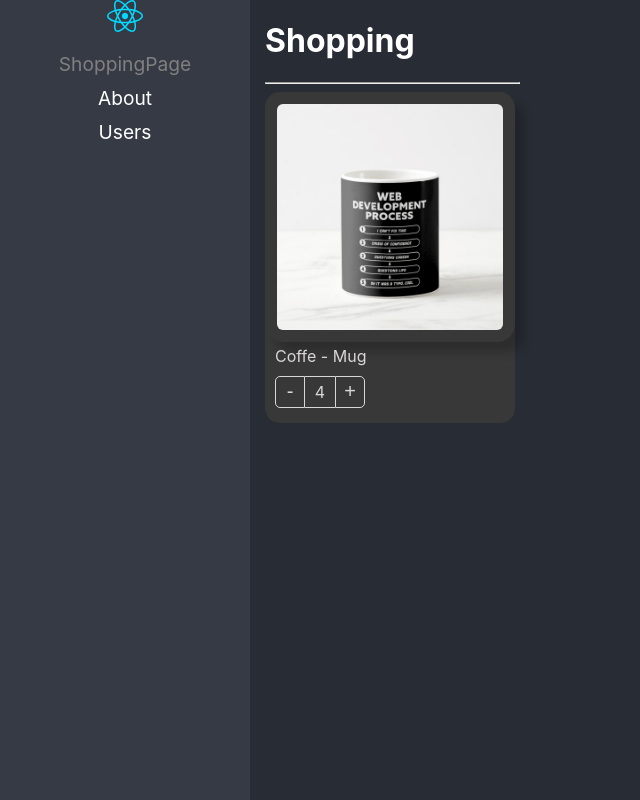
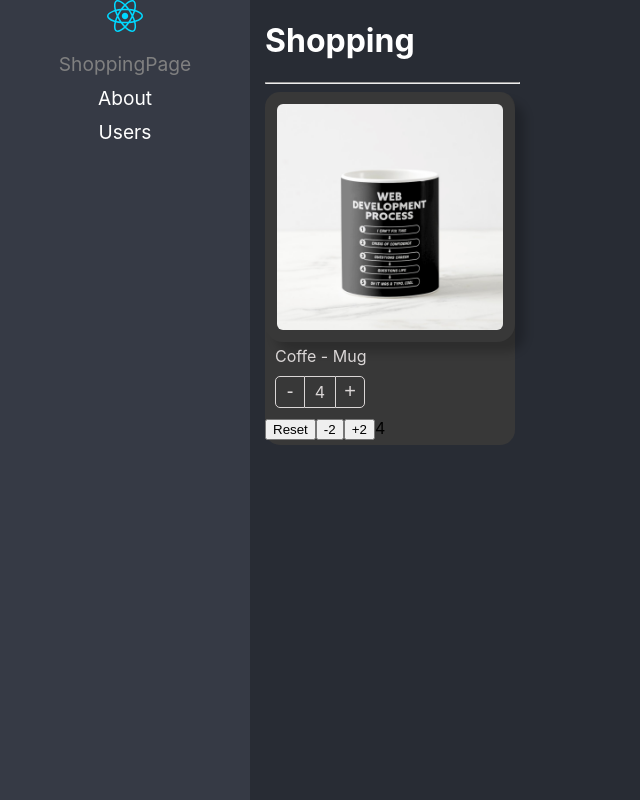
Before and after one commit to Ponny10/react-adv, a React (Vite) app: page /home in a window 1280 px wide. Shown: the whole page, without its empty margins (0-640 px from the left). Built offline with nearby package versions, Linux system fonts and the light colour scheme.

Commit message:
Patrón de Components State Initializer, similar a como trabaja Formik

```diff
--- a/src/02-component-patterns/components/ProductCard.tsx
+++ b/src/02-component-patterns/components/ProductCard.tsx
@@ -18,7 +18,7 @@ const ProductCard = ({
     value = 0,
 }: _ProductCardProps) => {
 
-    const { cart, increaseBy } = useProduct({
+    const { cart, increaseBy, maxCount, reset, isMaxCountReached } = useProduct({
         initialValues,
         onChange,
         product,
@@ -26,12 +26,19 @@ const ProductCard = ({
     });
 
     return (
-        <Provider value={{ cart, increaseBy, product }}>
+        <Provider value={{ cart, increaseBy, product, maxCount }}>
             <div
                 className={`${styles.productCard} ${className}`}
                 style={style}
             >
-                {children()}
+                {children({
+                    count: cart,
+                    increaseBy,
+                    isMaxCountReached,
+                    maxCount: initialValues?.count,
+                    product,
+                    reset,
+                })}
             </div>
         </Provider>
     );
--- a/src/02-component-patterns/components/Productbuttons.tsx
+++ b/src/02-component-patterns/components/Productbuttons.tsx
@@ -1,16 +1,24 @@
-import { useContext } from 'react';
+import { useCallback, useContext } from 'react';
 
 import { ProductContext } from './ProductCard';
 import styles from '../styles/styles.module.css';
 
-export const ProductButtons = ({className}: _PropsButtons) => {
-    const {cart, increaseBy} = useContext(ProductContext);
+export const ProductButtons = ({ className }: _PropsButtons) => {
+    const { cart, increaseBy, maxCount } = useContext(ProductContext);
+
+    const isMaxReached = useCallback(
+      () => !!maxCount && cart === maxCount,
+      [cart, maxCount],
+    )
+
+    console.log('***** ', maxCount);
+
 
     return (
         <div className={styles.buttonsContainer}>
             <button className={`${styles.buttonMinus} ${className}`} onClick={() => increaseBy(-1)}>-</button>
             <div className={`${styles.countLabel} ${className}`}>{cart}</div>
-            <button className={`${styles.buttonAdd} ${className}`} onClick={() => increaseBy(1)}>+</button>
+            <button className={`${styles.buttonAdd} ${className} ${isMaxReached() && styles.disabled}`} onClick={() => increaseBy(1)}>+</button>
         </div>
     );
 }
--- a/src/02-component-patterns/hooks/useProduct.ts
+++ b/src/02-component-patterns/hooks/useProduct.ts
@@ -9,7 +9,8 @@ interface _UseProductProps {
 export const useProduct = ({
     onChange,
     product,
-    value = 0, initialValues
+    value = 0,
+    initialValues,
 }: _UseProductProps) => {
 
     const [cart, setCart] = useState(initialValues?.count || value);
@@ -39,10 +40,16 @@ export const useProduct = ({
         setCart(value);
     }, [value]);
 
-
+    const reset = () => {
+        setCart(initialValues?.count || value);
+    }
 
     return {
         cart,
+        isMaxCountReached: !!initialValues?.count && initialValues.maxCount === cart,
+        maxCount: initialValues?.maxCount,
+
         increaseBy,
+        reset,
     }
 }
--- a/src/02-component-patterns/pages/Shopping.tsx
+++ b/src/02-component-patterns/pages/Shopping.tsx
@@ -24,7 +24,12 @@ export const Shopping = () => {
                     maxCount: 10,
                 }}
             >
-                {() => (
+                {({
+                    count,
+                    increaseBy,
+                    isMaxCountReached,
+                    reset
+                }) => (
                     <>
                         <ProductImage
                             className='productImage'
@@ -33,6 +38,12 @@ export const Shopping = () => {
                         <ProductTitle title={product.title} className='text-white' />
                         <ProductButtons className='productButtons' />
 
+                        <button onClick={reset}>Reset</button>
+                        <button onClick={() => increaseBy(-2)}>-2</button>
+                        {
+                            (!isMaxCountReached && <button onClick={() => increaseBy(2)}>+2</button>)
+                        }
+                        <span>{count}</span>
                     </>
                 )}
             </ProductCard>
```
Also changed, not shown: src/02-component-patterns/interfaces/interfaces.d.ts (+14 -2 lines).
